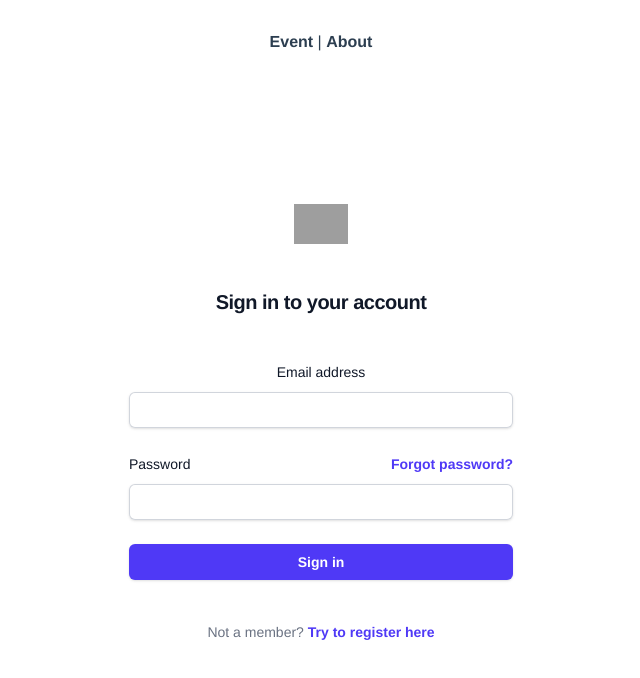
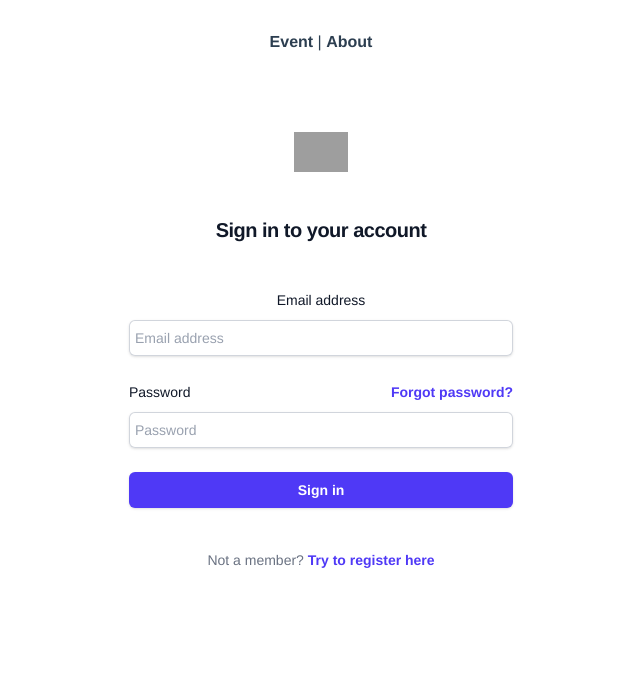
Before and after one commit to vyut/713-2024-frontend-example, a Vue app: page /login in a window 1280 px wide. Shown: the top 678 px of the page, without its empty margins (319-959 px from the left). Built offline with nearby package versions, Linux system fonts and the light colour scheme; grey boxes are pictures that could not be loaded; the HTML template or start-up script is replaced by a standard one.

Commit message:
Task 7 การสร้าง Component (Login page - email and password)

```diff
--- a/package.json
+++ b/package.json
@@ -20,8 +20,10 @@
     "dotenv": "^16.4.7",
     "pinia": "^3.0.1",
     "tailwindcss": "^4.0.14",
+    "vee-validate": "^4.15.0",
     "vue": "^3.5.13",
-    "vue-router": "^4.5.0"
+    "vue-router": "^4.5.0",
+    "yup": "^1.6.1"
   },
   "devDependencies": {
     "@tsconfig/node22": "^22.0.0",
--- /dev/null
+++ b/src/components/ErrorMessage.vue
@@ -0,0 +1,12 @@
+<script setup lang="ts">
+interface ErrorMessageProps {
+  id: string
+}
+defineProps<ErrorMessageProps>()
+</script>
+
+<template>
+  <p aria-live="assertive" class="errorMessage" :id="id">
+    <slot />
+  </p>
+</template>
--- /dev/null
+++ b/src/components/InputText.vue
@@ -0,0 +1,61 @@
+<script setup lang="ts">
+import UniqueID from '@/features/UniqueID'
+import ErrorMessage from '@/components/ErrorMessage.vue'
+import { computed } from 'vue'
+const modelValue = defineModel()
+export interface Props {
+  placeholder?: string
+  error?: string
+  required?: boolean
+  type: string
+}
+const props = withDefaults(defineProps<Props>(), {
+  placeholder: '',
+  error: '',
+  required: false,
+  type: 'text',
+})
+const uuid = UniqueID().getID()
+const placeholderErrorClass = computed(() => {
+  return !isError.value
+    ? 'block w-full rounded-md border-0 py-1.5 px-1.5 text-gray-900 shadow-sm ring-1 ring-inset ring-gray-300 placeholder:text-gray-400 focus:ring-2 focus:ring-inset focus:ring-indigo-600 sm:text-sm sm:leading-6'
+    : 'block w-full rounded-md border-0 py-1.5 px-1.5 text-red-700 shadow-sm ring-1 ring-inset ring-red-300 placeholder:text-red-400 focus:ring-2 focus:ring-inset focus:ring-red-600 sm:text-sm sm:leading-6'
+})
+const isError = computed(() => {
+  return props.error ? true : false
+})
+</script>
+
+<template>
+  <div>
+    <div class="mt-2">
+      <input
+        :type="type"
+        :id="uuid"
+        :class="placeholderErrorClass"
+        :placeholder="placeholder"
+        v-bind="$attrs"
+        v-model="modelValue"
+        :aria-describedby="error ? `${uuid}-error` : undefined"
+        :aria-invalid="error ? true : false"
+      />
+      <ErrorMessage class="inline-flex text-sm text-red-700" v-if="error" :id="`${uuid}-error`">
+        {{ error }}
+        <svg
+          xmlns="http://www.w3.org/2000/svg"
+          class="w-6 h-6"
+          fill="none"
+          viewBox="0 0 24 24"
+          stroke="currentColor"
+        >
+          <path
+            stroke-linecap="round"
+            stroke-linejoin="round"
+            stroke-width="2"
+            d="M6 18L18 6M6 6l12 12"
+          />
+        </svg>
+      </ErrorMessage>
+    </div>
+  </div>
+</template>
--- /dev/null
+++ b/src/features/UniqueID.ts
@@ -0,0 +1,10 @@
+let UUID = 0
+export default function UniqueID() {
+  const getID = (): string => {
+    UUID
+    return String(UUID)
+  }
+  return {
+    getID,
+  }
+}
--- a/src/views/LoginView.vue
+++ b/src/views/LoginView.vue
@@ -1,15 +1,33 @@
 <script setup lang="ts">
-import { ref } from 'vue'
-const email = ref('')
-const password = ref('')
+import InputText from '@/components/InputText.vue'
+// import { ref } from 'vue'
+// const email = ref('')
+// const password = ref('')
+import * as yup from 'yup'
+import { useField, useForm } from 'vee-validate'
+
+const validationSchema = yup.object({
+  email: yup.string().required('The email is required').email('Input must be an email.'),
+  password: yup
+    .string()
+    .required('The password is required')
+    .min(6, 'The password must be at least 6 characters.'),
+})
+const { errors, handleSubmit } = useForm({
+  validationSchema,
+  initialValues: {
+    email: '',
+    password: '',
+  },
+})
+const { value: email } = useField<string>('email')
+const { value: password } = useField<string>('password')
+const onSubmit = handleSubmit((values) => {
+  console.log(values)
+})
 </script>
 
 <template>
-  <pre>
-    {{ email }}
-    {{ password }}
-  </pre>
-
   <div class="flex min-h-full flex-1 flex-col justify-center px-6 py-12 lg:px-8">
     <div class="sm:mx-auto sm:w-full sm:max-w-sm">
       <img
@@ -22,21 +40,20 @@
       </h2>
     </div>
     <div class="mt-10 sm:mx-auto sm:w-full sm:max-w-sm">
-      <form class="space-y-6" action="#" method="POST">
+      <!-- <form class="space-y-6" action="#" method="POST"> -->
+      <form class="space-y-6" @submit.prevent="onSubmit">
         <div>
           <label for="email" class="block text-sm font-medium leading-6 text-gray-900"
             >Email address</label
           >
-          <div class="mt-2">
-            <input
+          <!-- <InputText id="email" type="email" v-model="email" placeholder="Email address" /> -->
+          <InputText
             id="email"
-              name="email"
             type="email"
-              required="true"
-              class="block w-full rounded-md border-0 py-1.5 text-gray-900 shadow-sm ring-1 ring-inset ring-gray-300 placeholder:text-gray-400 focus:ring-2 focus:ring-inset focus:ring-indigo-600 sm:text-sm sm:leading-6"
             v-model="email"
+            placeholder="Email address"
+            :error="errors['email']"
           />
-          </div>
         </div>
         <div>
           <div class="flex items-center justify-between">
@@ -49,15 +66,15 @@
               >
             </div>
           </div>
-          <div class="mt-2">
-            <input
-              id="password"
-              name="password"
+          <!-- <InputText type="password" v-model="password" placeholder="Password" /> -->
+          <InputText
             type="password"
-              class="block w-full rounded-md border-0 py-1.5 text-gray-900 shadow-sm ring-1 ring-inset ring-gray-300 placeholder:text-gray-400 focus:ring-2 focus:ring-inset focus:ring-indigo-600 sm:text-sm sm:leading-6"
             v-model="password"
+            placeholder="Password"
+            :error="errors['password']"
+	          autocomplete="false"
           />
-          </div>
+
         </div>
         <div>
           <button
```
Also changed, not shown: 1 other file (tests, documents, lock files or other folders). Lines whose indentation alone changed are shown as unchanged.
